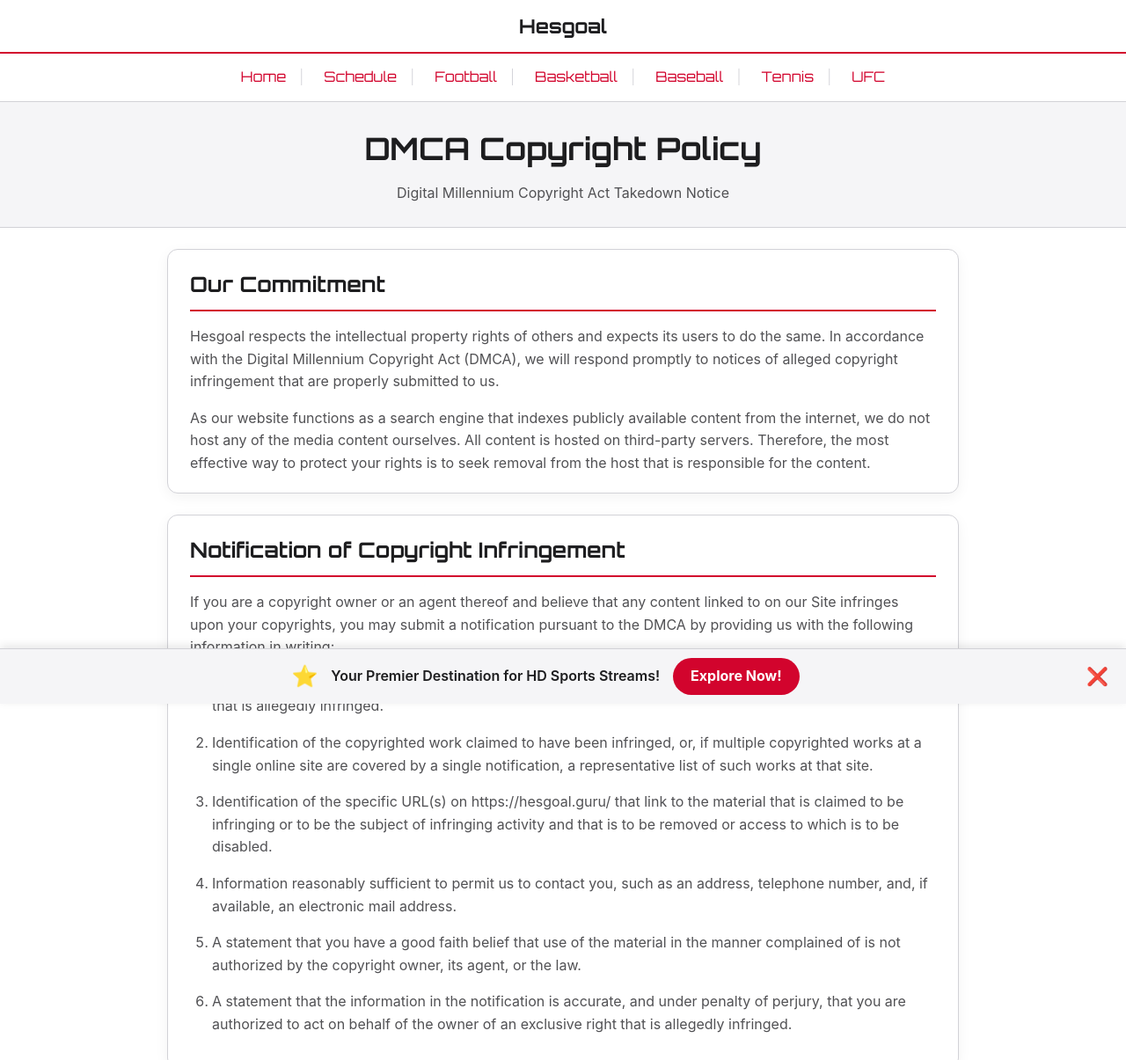
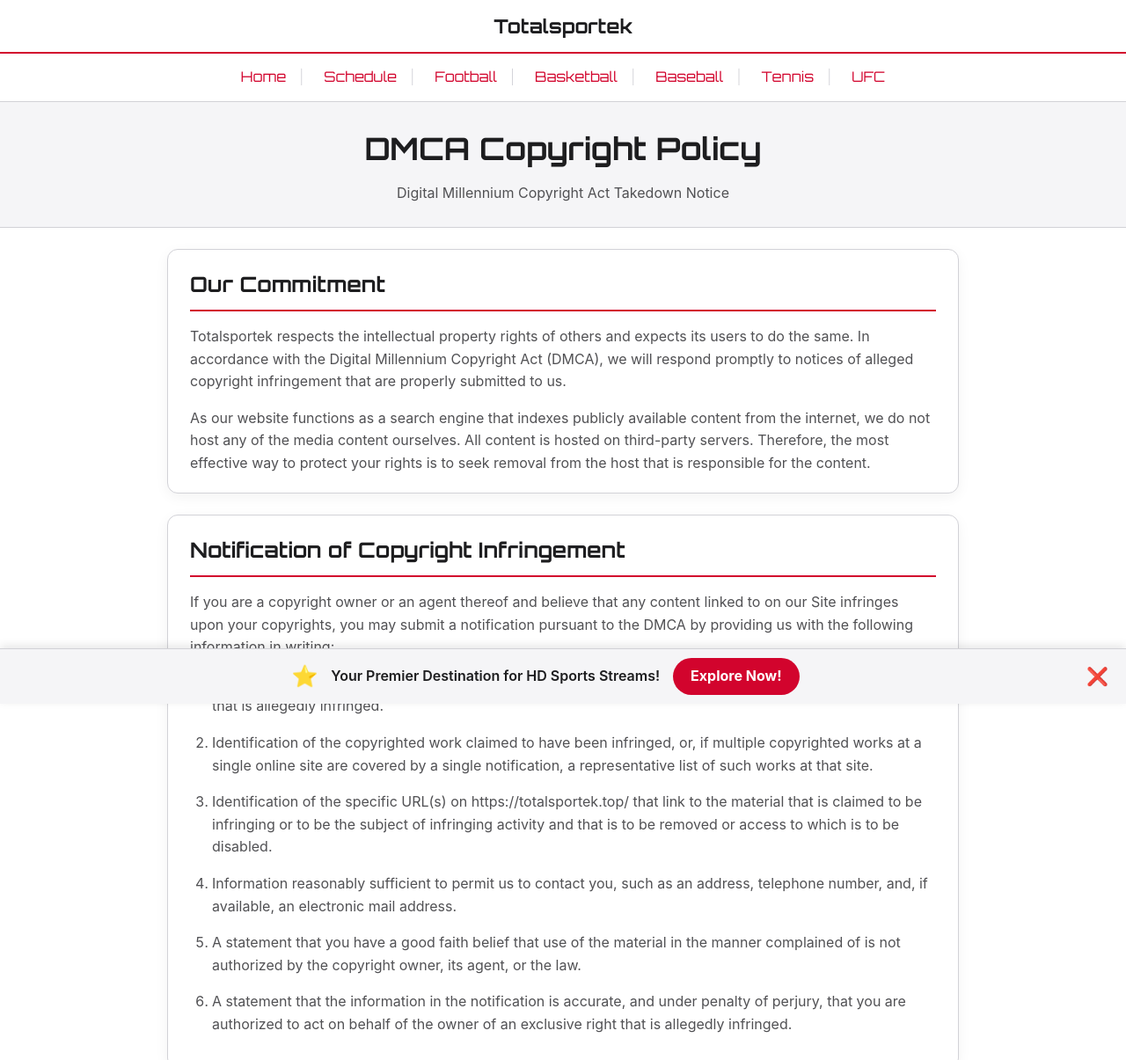
Before and after one commit to arkhanarkhan82/totalsportek, a plain HTML site: page DMCA/index.html in a window 1280 px wide. Shown: the top 1205 px of the page at 88% size. Drawn offline with Linux system fonts and the light colour scheme; no server answers.

Commit message:
Update index.html

```diff
--- a/DMCA/index.html
+++ b/DMCA/index.html
@@ -3,7 +3,7 @@
 <head>
   <meta charset="UTF-8">
   <meta name="viewport" content="width=device-width, initial-scale=1.0">
-  <title>DMCA Policy - Hesgoal</title>
+  <title>DMCA Policy - Totalsportek</title>
 
   <link rel="preconnect" href="https://topembed.pw">
   <link rel="preconnect" href="https://www.googletagmanager.com">
@@ -27,7 +27,7 @@
 <body>
 
   <div class="site-title-section">
-    <p>Hesgoal</p>
+    <p>Totalsportek</p>
   </div>
 
   <header id="sticky-menu" class="main-header">
@@ -50,7 +50,7 @@
       <div class="dmca-content">
         <article class="content-section">
           <h2>Our Commitment</h2>
-          <p>Hesgoal respects the intellectual property rights of others and expects its users to do the same. In accordance with the Digital Millennium Copyright Act (DMCA), we will respond promptly to notices of alleged copyright infringement that are properly submitted to us.</p>
+          <p>Totalsportek respects the intellectual property rights of others and expects its users to do the same. In accordance with the Digital Millennium Copyright Act (DMCA), we will respond promptly to notices of alleged copyright infringement that are properly submitted to us.</p>
           <p>As our website functions as a search engine that indexes publicly available content from the internet, we do not host any of the media content ourselves. All content is hosted on third-party servers. Therefore, the most effective way to protect your rights is to seek removal from the host that is responsible for the content.</p>
         </article>
 
@@ -60,7 +60,7 @@
           <ol>
             <li>A physical or electronic signature of a person authorized to act on behalf of the owner of an exclusive right that is allegedly infringed.</li>
             <li>Identification of the copyrighted work claimed to have been infringed, or, if multiple copyrighted works at a single online site are covered by a single notification, a representative list of such works at that site.</li>
-            <li>Identification of the specific URL(s) on https://hesgoal.guru/ that link to the material that is claimed to be infringing or to be the subject of infringing activity and that is to be removed or access to which is to be disabled.</li>
+            <li>Identification of the specific URL(s) on https://totalsportek.top/ that link to the material that is claimed to be infringing or to be the subject of infringing activity and that is to be removed or access to which is to be disabled.</li>
             <li>Information reasonably sufficient to permit us to contact you, such as an address, telephone number, and, if available, an electronic mail address.</li>
             <li>A statement that you have a good faith belief that use of the material in the manner complained of is not authorized by the copyright owner, its agent, or the law.</li>
             <li>A statement that the information in the notification is accurate, and under penalty of perjury, that you are authorized to act on behalf of the owner of an exclusive right that is allegedly infringed.</li>
@@ -78,14 +78,14 @@
 
   <footer>
     <ul class="footer-menu"><li><a href="/">Home</a></li><li><a href="/About/">About</a></li><li><a href="/Terms/">Terms</a></li><li><a href="/Privacy/">Privacy</a></li><li><a href="/Disclaimer/">Disclaimer</a></li><li><a href="/DMCA/">DMCA</a></li><li><a href="/Contact/">Contact Us</a></li></ul>
-    <p>© 2025 Hesgoal. All rights reserved.</p>
+    <p>© 2025 Totalsportek. All rights reserved.</p>
   </footer>
 
   <div id="sticky-footer-ad">
     <div class="ad-content">
         <span class="emoji">📲</span>
         <span class="cta-text">Get the App!</span>
-        <a href="https://tinyurl.com/Hesgoalv2" class="download-btn" rel="nofollow" target="_blank">⬇ Download</a>
+        <a href="https://tinyurl.com/Totalsportekv2" class="download-btn" rel="nofollow" target="_blank">⬇ Download</a>
     </div>
     <button id="close-ad" class="close-ad-btn" aria-label="Close Ad">&#10060;</button>
   </div>
```
